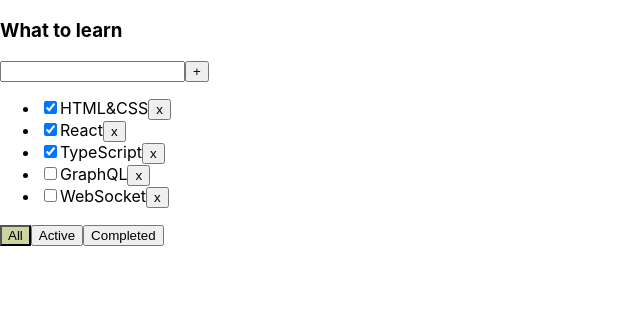
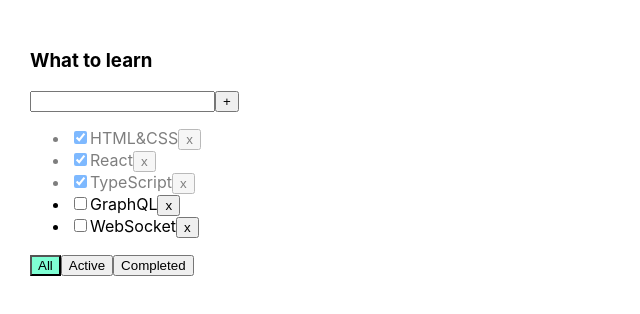
Before and after one commit to BunyodL/todolist-ts, a React (Create React App) app: page / in a window 1280 px wide. Shown: the top 314 px of the page, without its empty margins (0-640 px from the left). Built offline with nearby package versions, Linux system fonts and the light colour scheme.

Commit message:
change status, error appearance, completed tasks

```diff
--- a/src/App.css
+++ b/src/App.css
@@ -1,3 +1,24 @@
+.App {
+  padding: 30px;
+  display: flex;
+}
+
+.App > div {
+  margin-right: 50px;
+}
+
 .active {
-	background: #cbd59f;
+  background: aquamarine;
 }
+
+.error {
+  border: red 2px solid;
+}
+
+.error-message {
+  color: red;
+}
+
+.is-done {
+  opacity: 50%;
+}
--- a/src/App.tsx
+++ b/src/App.tsx
@@ -25,10 +25,19 @@
     setTasks([task, ...tasks]);
   };
 
-  const removeTask = (id: string) => {
-    setTasks(tasks.filter((t) => t.id !== id));
+  const removeTask = (taskId: string) => {
+    setTasks(tasks.filter((t) => t.id !== taskId));
   };
 
+  const changeStatus = (taskId: string, isDone: boolean) => {
+    let task = tasks.find((t) => t.id === taskId);
+
+    if (task) {
+      task.isDone = isDone;
+    }
+
+    setTasks([...tasks]);
+  };
 
   let filteredTasks = tasks;
 
@@ -40,8 +49,8 @@
     filteredTasks = tasks.filter((t) => t.isDone);
   }
 
-
   return (
+    <div className="App">
       <TodoList
         tasks={filteredTasks}
         title={"What to learn"}
@@ -49,7 +58,9 @@
         removeTask={removeTask}
         filter={filter}
         setFilter={setFilter}
+        changeStatus={changeStatus}
       />
+    </div>
   );
 }
 
--- a/src/TodoList.tsx
+++ b/src/TodoList.tsx
@@ -1,4 +1,4 @@
-import React, { ChangeEvent, useState } from "react";
+import { ChangeEvent, KeyboardEvent, useState } from "react";
 import { TasksFilterValue } from "./App";
 
 export type TaskType = {
@@ -14,10 +14,20 @@
   removeTask: (id: string) => void;
   filter: TasksFilterValue;
   setFilter: (filter: TasksFilterValue) => void;
+  changeStatus: (id: string, b: boolean) => void;
 };
 
-const TodoList = ({ tasks, title, addTask, removeTask, setFilter, filter }: Props) => {
+const TodoList = ({
+  tasks,
+  title,
+  addTask,
+  removeTask,
+  setFilter,
+  filter,
+  changeStatus,
+}: Props) => {
   const [newTaskTitle, setNewTaskTitle] = useState("");
+  const [error, setError] = useState<string | null>(null);
 
   const handleNewTaskTitle = (e: ChangeEvent<HTMLInputElement>) => {
     setNewTaskTitle(e.currentTarget.value);
@@ -25,12 +35,20 @@
 
   const handleAddTask = () => {
     if (!newTaskTitle.trim()) {
+      setError("Title is required");
       setNewTaskTitle("");
       return;
     }
 
     addTask(newTaskTitle.trim());
     setNewTaskTitle("");
+  };
+
+  const onKeyDownHandler = (e: KeyboardEvent<HTMLInputElement>) => {
+    setError(null);
+    if (e.key === "Enter") {
+      handleAddTask();
+    }
   };
 
   const allFilter = () => setFilter("all");
@@ -46,20 +64,29 @@
           type="text"
           value={newTaskTitle}
           onChange={handleNewTaskTitle}
-          onKeyUp={(e) => e.key === "Enter" && handleAddTask()}
+          onKeyDown={onKeyDownHandler}
+          className={error ? "error" : ""}
         />
         <button onClick={handleAddTask}>+</button>
+        {error && <div className="error-message">{error}</div>}
       </div>
 
       <ul>
         {tasks.map((t) => {
           const removeTaskHandler = () => removeTask(t.id);
+          const checkboxHandler = (e: ChangeEvent<HTMLInputElement>) => {
+            changeStatus(t.id, e.currentTarget.checked);
+          };
 
           return (
-            <li key={t.id}>
+            <li
+              key={t.id}
+              className={t.isDone ? "is-done" : ""}
+            >
               <input
                 type="checkbox"
                 checked={t.isDone}
+                onChange={checkboxHandler}
               />
               <span>{t.description}</span>
               <button onClick={removeTaskHandler}>x</button>
```
Lines whose indentation alone changed are shown as unchanged.
